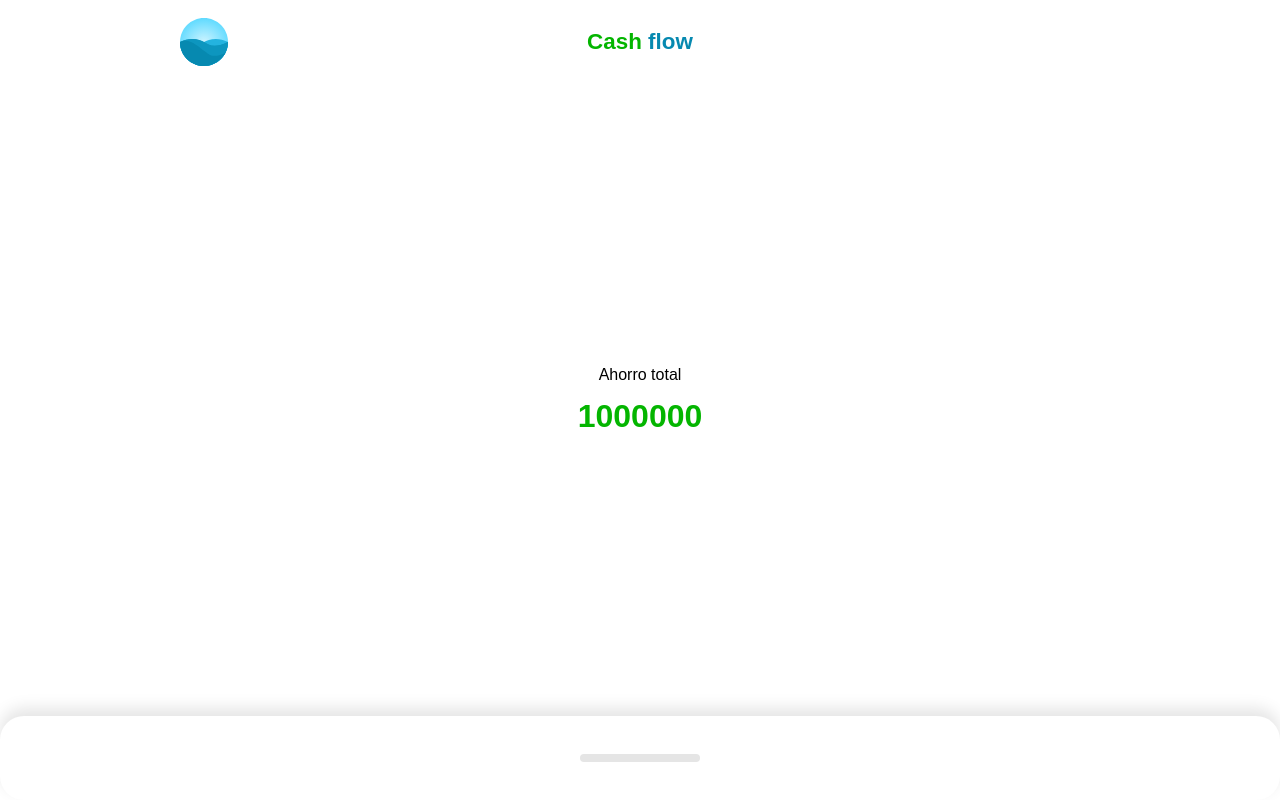
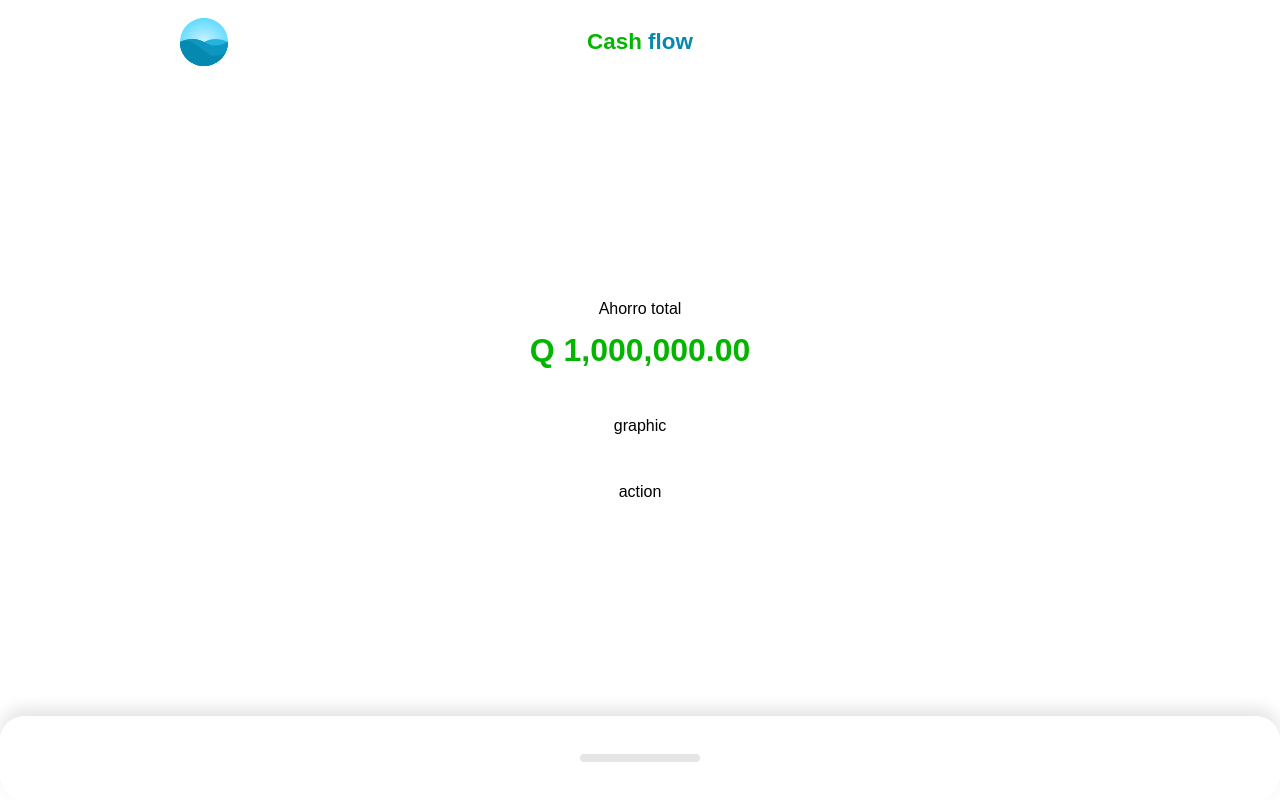
Before and after one commit to edhernandez7/cashflow, a Vue app: page / in a window 1280 px wide. Built offline with nearby package versions, Linux system fonts and the light colour scheme.

Commit message:
agregando la moneda

```diff
--- a/src/components/Home.vue
+++ b/src/components/Home.vue
@@ -9,7 +9,10 @@
         :label="label"
         :total-amount="1000000"
         :amount="amount"
-      />
+      >
+        <template #graphic> graphic </template>
+        <template #action> action </template>
+      </Resume>
     </template>
     <template #movements>
       <Movements />
--- a/src/components/Resume/Index.vue
+++ b/src/components/Resume/Index.vue
@@ -1,11 +1,22 @@
 <template>
   <main>
     <p>{{ labelVisual }}</p>
-    <h1>{{ amountVisual }}</h1>
+    <h1>{{ amountCurrency }}</h1>
+    <div class="graphic">
+      <slot name="graphic" />
+    </div>
+    <div class="action">
+      <slot name="action" />
+    </div>
   </main>
 </template>
 
 <script>
+const currencyFormatter = new Intl.NumberFormat("es-GT", {
+  style: "currency",
+  currency: "GTQ",
+});
+
 export default {
   props: {
     totalLabel: {
@@ -29,6 +40,9 @@ export default {
     },
     amountVisual() {
       return this.amount !== null ? this.amount : this.totalAmount;
+    },
+    amountCurrency() {
+      return currencyFormatter.format(this.amountVisual);
     },
   },
 };
```
